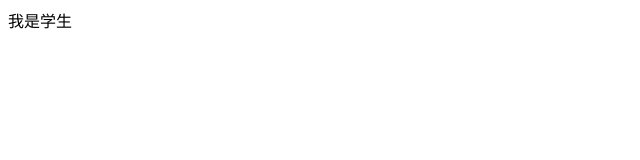
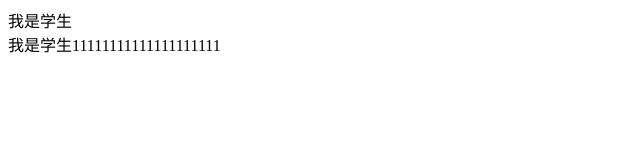
Before and after one commit to luhanaini/student, a plain HTML site: page index.html in a window 1280 px wide. Shown: the whole page, without its empty margins (0-640 px from the left). Drawn offline with Linux system fonts and the light colour scheme.

Commit message:
111111111

```diff
--- a/index.html
+++ b/index.html
@@ -10,5 +10,8 @@
     <div class="banji">
     我是学生
     </div>
+ <div class="banji">
+    我是学生11111111111111111111
+    </div>
 </body>
 </html>
```
